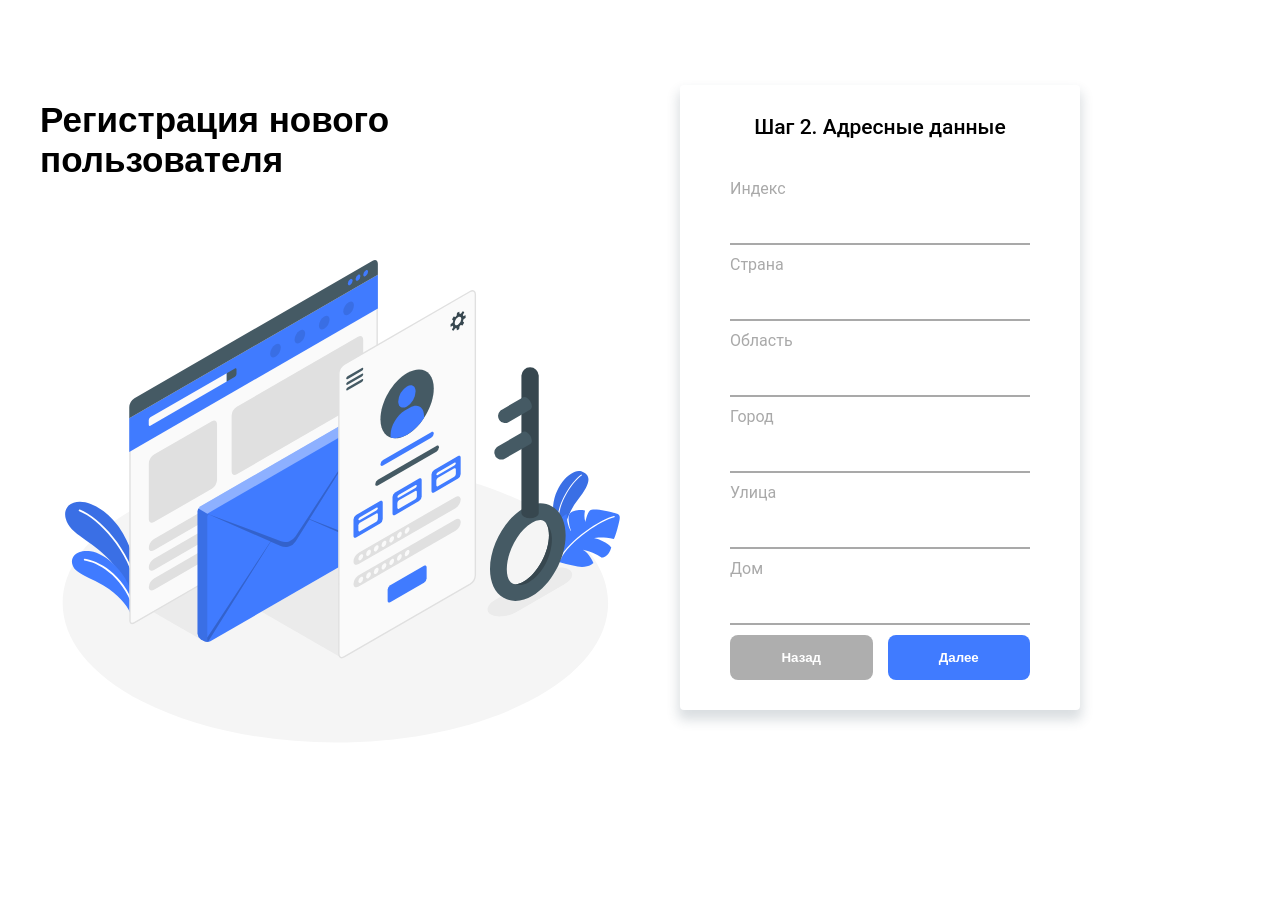
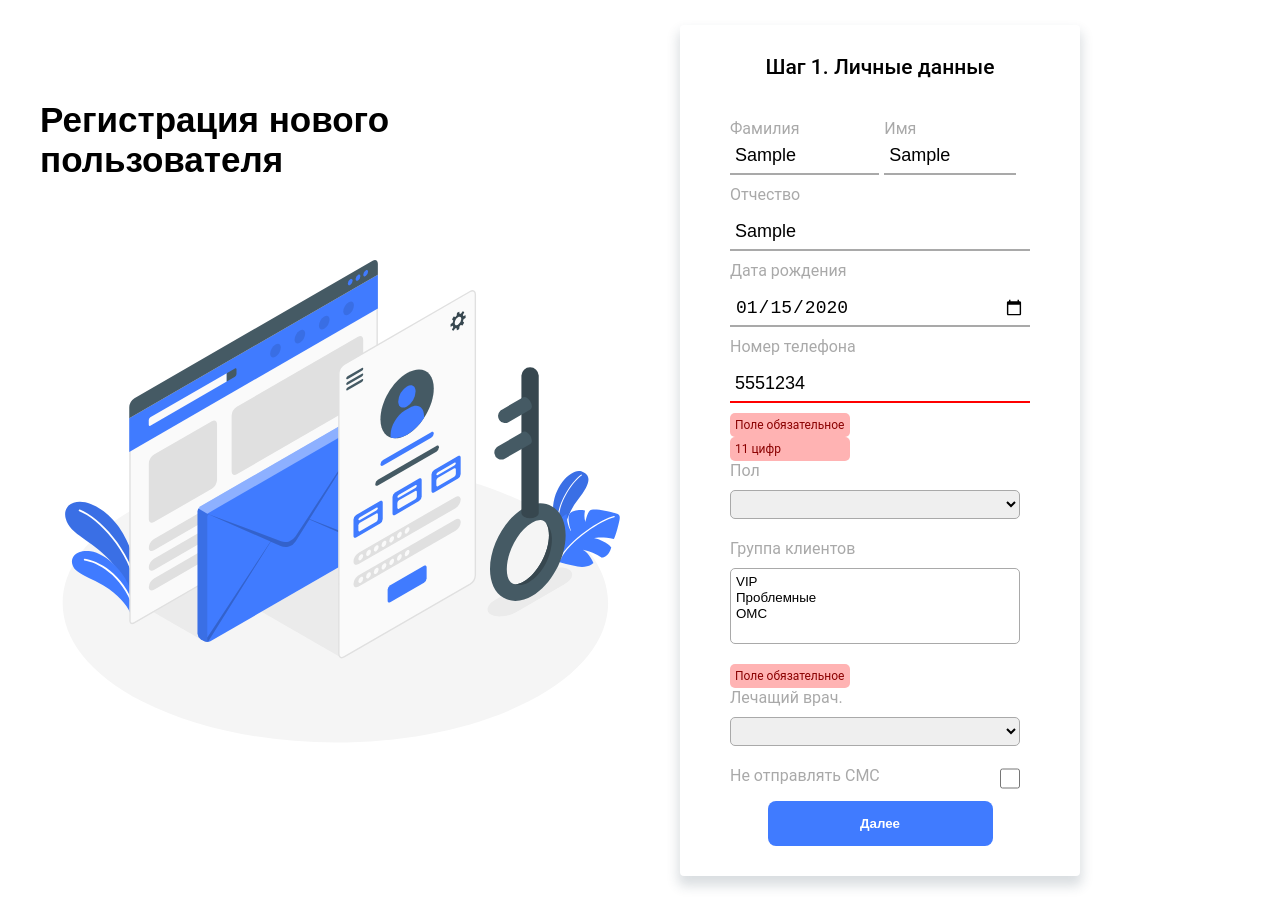
Before and after one commit to Alex5/vue-registration-form, a Vue app: page / in a window 1280 px wide. Both pictures are taken after typing "Sample", "Sample", "Sample", "2020-01-15", "5551234" into the empty fields and a click on the button "Далее". Before the commit the page ends 800 px from the top, so only its background shows below. Built offline with nearby package versions, Linux system fonts and the light colour scheme.

Commit message:
Добавил классы для отображения не заполненных полей.Создал html для отоброжения валидации. Валидировал весь первый шаг согласно тз

```diff
--- a/package.json
+++ b/package.json
@@ -12,7 +12,8 @@
     "node-sass": "^5.0.0",
     "sass-loader": "10.1.1",
     "style-loader": "^2.0.0",
-    "vue": "^2.6.11"
+    "vue": "^2.6.11",
+    "vuelidate": "^0.7.6"
   },
   "devDependencies": {
     "@vue/cli-plugin-babel": "~4.5.0",
--- a/src/components/SignUp.scss
+++ b/src/components/SignUp.scss
@@ -127,6 +127,12 @@
       border-bottom: 2px solid $base-color;
       transition: 0.3s;
     }
+
+    &.is-invalid {
+      border-bottom: 2px solid red;
+    }
+
+
   }
 
   textarea {
@@ -197,3 +203,12 @@
     }
   }
 }
+
+.invalid-feedback {
+  color: #8a0000;
+  padding: 5px;
+  border-radius: 5px;
+  background: #ffb3b3;
+  font-size: 12px;
+  width: 110px;
+}
--- a/src/components/SignUp.vue
+++ b/src/components/SignUp.vue
@@ -19,34 +19,54 @@
               <div class="form_field--group">
                 <div>
                   <label for="surname">Фамилия</label>
-                  <input id="surname" type="text" autocomplete="off" v-model.trim="form.surname">
+                  <input
+                      :class="$v.form.surname.$error ? 'is-invalid' : ''"
+                      id="surname" type="text" autocomplete="off" v-model.trim="form.surname">
+                  <p v-if="$v.form.surname.$error"
+                     class="invalid-feedback">Поле обязательное</p>
                 </div>
                 <div>
                   <label for="name">Имя</label>
-                  <input id="name" type="text" autocomplete="off" v-model.trim="form.name">
+                  <input :class="$v.form.name.$error ? 'is-invalid' : ''"
+                         id="name" type="text" autocomplete="off" v-model.trim="form.name">
+                  <p v-if="$v.form.name.$error"
+                     class="invalid-feedback">Поле обязательное</p>
                 </div>
               </div>
               <label for="middle-name">Отчество</label>
               <input id="middle-name" type="text" autocomplete="off" v-model.trim="form.middleName">
               <label for="birthday">Дата рождения</label>
-              <input id="birthday" type="date" v-model="form.birthday">
+              <input :class="$v.form.birthday.$error ? 'is-invalid' : ''"
+                     id="birthday" type="date" v-model="form.birthday">
+              <p v-if="$v.form.birthday.$error"
+                 class="invalid-feedback">Поле обязательное</p>
               <label for="phone">Номер телефона</label>
-              <input id="phone" type="tel" pattern="2[0-9]{3}-[0-9]{3}" v-model="form.phone">
+              <input :class="$v.form.phone.$error ? 'is-invalid' : ''"
+                     id="phone" type="tel" v-model="form.phone"
+                     placeholder="7">
+              <p v-if="$v.form.phone.$error"
+                 class="invalid-feedback">Поле обязательное</p>
+              <p v-if="!$v.form.phone.minLength"
+                 class="invalid-feedback">11 цифр</p>
               <label for="sex">Пол</label>
               <select id="sex" v-model="form.selectedSex">
-                <option v-for="(item, index) in form.sex" :value="item.value" :key='index'>
+                <option v-for="(item, index) in formState.sex" :value="item.value" :key='index'>
                   {{ item.label }}
                 </option>
               </select>
               <label for="customer-group">Группа клиентов</label>
-              <select id="customer-group" multiple v-model="form.selectedClientGroup">
-                <option v-for="(item, index) in form.clientGroup" :value="item.value" :key='index'>
+              <select :class="$v.form.selectedClientGroup.$error ? 'is-invalid' : ''"
+                      id="customer-group" multiple v-model="form.selectedClientGroup">
+                <option
+                    v-for="(item, index) in formState.clientGroup" :value="item.value" :key='index'>
                   {{ item.label }}
                 </option>
               </select>
+              <p v-if="$v.form.selectedClientGroup.$error"
+                 class="invalid-feedback">Поле обязательное</p>
               <label for="primary-doctor">Лечащий врач.</label>
               <select name="primary-doctor" id="primary-doctor" v-model="form.selectedPrimaryDoctor">
-                <option v-for="(item, index) in form.primaryDoctors" :value="item.value" :key='index'>
+                <option v-for="(item, index) in formState.primaryDoctors" :value="item.value" :key='index'>
                   {{ item.label }}
                 </option>
               </select>
@@ -76,7 +96,7 @@
             <div class="form_field">
               <label for="documentType">Тип документа</label>
               <select id="documentType" v-model.trim="form.selectedDocumentType">
-                <option v-for="(item, index) in form.documentType" :value="item.value" :key='index'>
+                <option v-for="(item, index) in formState.documentType" :value="item.value" :key='index'>
                   {{ item.label }}
                 </option>
               </select>
@@ -92,19 +112,29 @@
           </section>
           <div class="form-buttons">
             <button v-if="step !== 1" class="prevBtn" @click.prevent="prevStep">Назад</button>
-            <button v-if="step !== totalSteps" class="nextBtn" @click.prevent="nextStep">Далее</button>
-            <button v-if="step === totalSteps" class="nextBtn" @click.prevent="openModal">Проверить</button>
+            <button
+                v-if="step !== totalSteps"
+                class="nextBtn"
+                @click.prevent="nextStep">Далее
+            </button>
+            <button
+                v-if="step === totalSteps"
+                class="nextBtn"
+                @click.prevent="openModal">Проверить
+            </button>
           </div>
         </form>
-
       </div>
     </main>
   </div>
 </template>
 
 <script>
+import {validationMixin} from 'vuelidate'
+import {required, minLength} from 'vuelidate/lib/validators'
 
 export default {
+  mixins: [validationMixin],
   data() {
     return {
       form: {
@@ -114,6 +144,22 @@ export default {
         birthday: '',
         phone: '',
         selectedSex: 'value not set',
+        selectedClientGroup: [],
+        selectedPrimaryDoctor: '',
+        noSendSms: false,
+        cityIndex: '',
+        country: '',
+        area: '',
+        city: '',
+        street: '',
+        home: '',
+        selectedDocumentType: '',
+        series: '',
+        documentNumber: '',
+        issuedBy: ''
+      },
+
+      formState: {
         sex: [
           {
             label: 'Мужской',
@@ -127,7 +173,6 @@ export default {
             value: 'another'
           }
         ],
-        selectedClientGroup: [],
         clientGroup: [
           {
             label: 'VIP',
@@ -141,7 +186,6 @@ export default {
             value: 'omc'
           }
         ],
-        selectedPrimaryDoctor: '',
         primaryDoctors: [
           {
             label: 'Иванов',
@@ -155,14 +199,6 @@ export default {
             value: 'chernysheva'
           }
         ],
-        noSendSms: false,
-        cityIndex: '',
-        country: '',
-        area: '',
-        city: '',
-        street: '',
-        home: '',
-        selectedDocumentType : '',
         documentType: [
           {
             label: 'Паспорт',
@@ -176,9 +212,6 @@ export default {
             value: 'driversLicence'
           }
         ],
-        series: '',
-        documentNumber: '',
-        issuedBy: ''
       },
 
       step: 1,
@@ -186,15 +219,49 @@ export default {
     }
   },
 
+  validations: {
+    form: {
+      surname: {
+        required
+      },
+      name: {
+        required
+      },
+      birthday: {
+        required
+      },
+      phone: {
+        required,
+        minLength: minLength(11)
+      },
+      selectedClientGroup: {
+        required
+      }
+    }
+  },
+
+  // this.$v.form.$touch(),
+
   methods: {
-    nextStep: function () {
-      this.step++
+    nextStep() {
+      if (this.checkForm()) {
+        this.checkForm()
+      } else {
+        this.step++
+      }
     },
-    prevStep: function () {
+    prevStep() {
       this.step--
     },
-    openModal: function () {
+    openModal() {
       alert('Нужно проверить данные!')
+    },
+    checkForm() {
+      this.$v.form.$touch()
+      if (this.$v.form.$error) {
+        console.log('Валидация прошла успешно')
+        return true
+      }
     }
   }
 }
```
Also changed, not shown: 1 other file (tests, documents, lock files or other folders).
